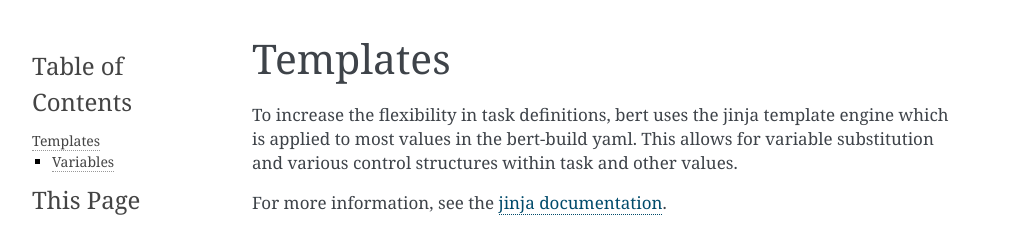
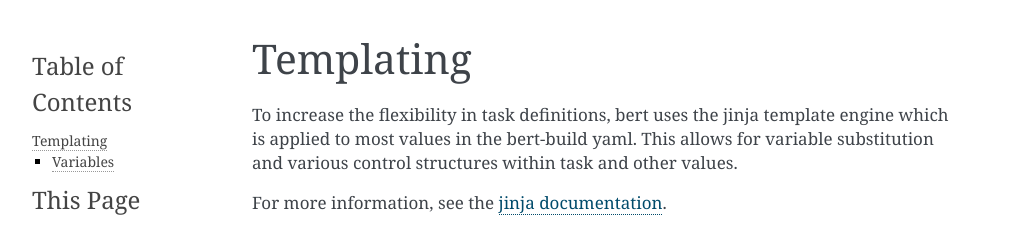
Before and after one commit to rschoon/bert, a Sphinx documentation site: the page built from docs/templating.rst, in a window 1280 px wide. Shown: the top 231 px of the page, without its empty margins (138-1151 px from the left). Built offline with Sphinx 7.4.7, drawn with Linux system fonts in a browser that asks for light colours.

Commit message:
docs: templates => templating

```diff
--- a/docs/index.rst
+++ b/docs/index.rst
@@ -11,7 +11,7 @@ The bert Build System
 
     build-files
     tasks
-    templates
+    templating
 
 
 Indices and tables
--- a/docs/templates.rst
+++ b/docs/templating.rst
@@ -1,6 +1,6 @@
 
-Templates
-=========
+Templating
+==========
 
 To increase the flexibility in task definitions, bert uses the jinja template
 engine which is applied to most values in the bert-build yaml. This allows for
```
